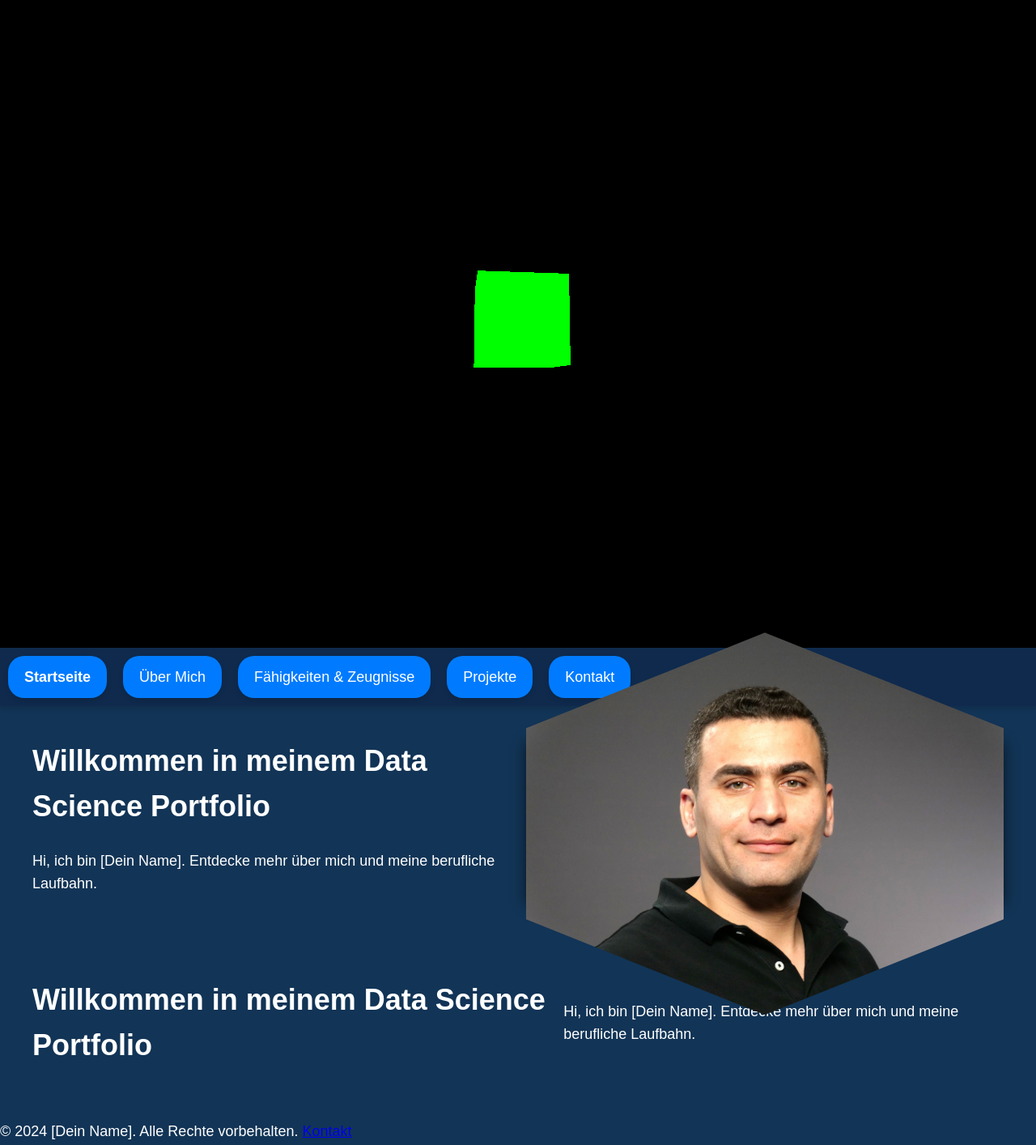
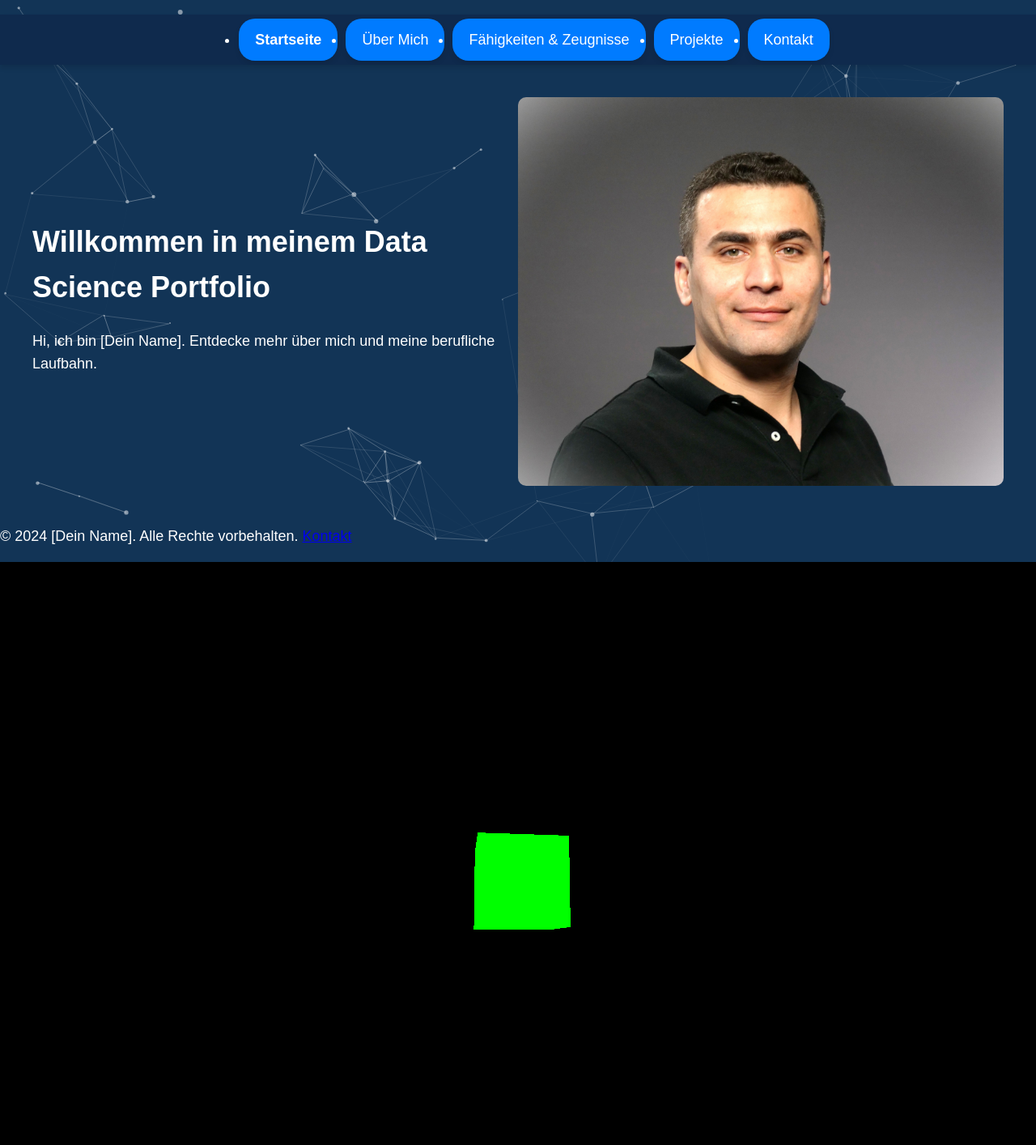
Before and after one commit to al-alo/Portfolio, a plain HTML site: page index.html in a window 1280 px wide. Shown: the whole page at 81% size. Drawn offline with nearby package versions, Linux system fonts and the light colour scheme.

Commit message:
Add files via upload

```diff
--- a/index.html
+++ b/index.html
@@ -1,28 +1,22 @@
 <!DOCTYPE html>
 <html lang="de">
 <head>
-    <script src="https://threejs.org/build/three.min.js"></script>
-    <!-- Particles.js Bibliothek hinzugefügt -->
-    <script src="https://cdn.jsdelivr.net/particles.js/2.0.0/particles.min.js"></script>
     <meta charset="UTF-8">
     <meta name="viewport" content="width=device-width, initial-scale=1">
     <title>Willkommen in meinem Data Science Portfolio</title>
+    <script src="https://threejs.org/build/three.min.js"></script>
+    <script src="https://cdn.jsdelivr.net/particles.js/2.0.0/particles.min.js"></script>
     <style>
         :root {
-            /* Haupt- und Akzentfarben */
-            --bg-body: #123456; /* Dunkelblau als Haupt-Hintergrundfarbe */
-            --bg-body2: #0f2a4d; /* Eine dunklere Variante für Akzente */
-            --accent: #007bff; /* Helles Blau für Akzente */
-            --text-color: #ffffff; /* Weiß für Text */
-            --btn-bg: var(--accent); /* Akzentfarbe für Buttons */
-            --btn-text: var(--text-color); /* Textfarbe für Buttons */
-            --btn-hover-bg: #0056b3; /* Dunklere Schattierung für Hover-Zustand */
-
-            /* Text- und Schattenstile */
+            --bg-body: #123456;
+            --bg-body2: #0f2a4d;
+            --accent: #007bff;
+            --text-color: #ffffff;
+            --btn-bg: var(--accent);
+            --btn-text: var(--text-color);
+            --btn-hover-bg: #0056b3;
             --text-shadow: 2px 2px 2px rgba(0, 0, 0, 0.2);
             --box-shadow: 0 4px 6px rgba(0, 0, 0, 0.1);
-
-            /* Schriftarten */
             --font-main: 'Arial', sans-serif;
             --font-title: 'Verdana', sans-serif;
         }
@@ -37,42 +31,47 @@
             line-height: 1.56;
         }
 
-        /* Stil für die Navigationsleiste */
         nav {
             background-color: var(--bg-body2);
             box-shadow: var(--box-shadow);
         }
 
         nav ul {
-            list-style-type: none;
-            margin: 0;
-            padding: 0;
-            overflow: hidden;
             display: flex;
+            flex-wrap: wrap; /* Ermöglicht das Umbruch der Buttons */
+            justify-content: center; /* Zentriert die Buttons horizontal */
         }
 
         nav ul li {
-            margin: 10px;
+            margin: 5px; /* Einheitlicher Abstand rund um die Buttons */
         }
 
         nav ul li a {
-            display: block;
+            display: inline-block;
+            font-size: 1em;
+            padding: 10px 15px;
+            border-radius: 20px;
+            text-decoration: none;
             color: var(--text-color);
-            text-align: center;
-            padding: 12px 20px;
-            text-decoration: none;
-            border-radius: 20px;
             background-color: var(--accent);
             box-shadow: var(--box-shadow);
             transition: background-color 0.3s ease;
+            /* Begrenze die maximale Breite der Buttons, um übermäßige Dehnung zu vermeiden */
+            max-width: 260px; /* Oder ein Wert, der gut aussieht */
+            white-space: nowrap; /* Verhindert das Umbrechen von Text im Button */
         }
 
+
+
         nav ul li a:hover, nav ul li a:focus {
+            font-size: 1em; /* Ausgangsgröße für Desktop-Ansicht */
+            padding: 12px 20px; /* Ursprüngliche Padding-Werte */
             background-color: var(--btn-hover-bg);
             text-shadow: var(--text-shadow);
+            padding: 12px 20px; /* Ursprüngliche Padding-Werte */
+            border-radius: 20px; /* Abgerundete Ecken der Buttons */
         }
 
-        /* Hauptinhalt */
         main {
             display: flex;
             justify-content: space-between;
@@ -82,19 +81,8 @@
             margin: 20px auto;
         }
 
-        .content {
+        .content, .profile-pic {
             flex-basis: 50%;
-            padding-right: 20px;
-        }
-
-        .content h1 {
-            margin-top: 0;
-        }
-
-        .profile-pic {
-            flex-basis: 50%;
-            display: flex;
-            justify-content: center;
         }
 
         .profile-pic img {
@@ -103,7 +91,6 @@
             border-radius: 10px;
         }
 
-        /* Particles.js Container */
         #particles-js {
             position: fixed;
             width: 100%;
@@ -113,108 +100,115 @@
             left: 0;
         }
 
+       /* Media Query für kleine Bildschirme, z.B. Handys */
+        @media only screen and (max-width: 600px) {
+            nav ul li a {
+                padding: 8px 10px; /* Geringeres Padding */
+                font-size: 0.8em; /* Kleinere Schriftgröße */
+                border-radius: 15px; /* Kleinere Ecken */
+                /* Eine maximale Breite setzen, um zu verhindern, dass die Buttons zu breit werden */
+                max-width: 160px; /* Oder ein Wert, der auf kleinen Bildschirmen gut aussieht */
+            }
 
-        .profile-pic {
-            /* Die Größe des Containers festlegen */
-            width: 100px; /* oder eine andere Größe nach Wahl */
-            height: 200px; /* oder eine andere Größe nach Wahl */
+            .content, .profile-pic {
+                flex-basis: 100%;
+                padding: 10px;
+            }
+        }
+        /* Media Query für mittlere Bildschirme, z.B. Tablets */
+        @media only screen and (min-width: 601px) and (max-width: 1024px) {
+            nav ul li a {
+                font-size: 0.8em; /* Angepasste Schriftgröße für Tablets */
+                margin: 2px 0; /* Leicht verringerte Margin für Tablets */
+                padding: 10px 15px; /* Angepasstes Padding für Tablets */
+                border-radius: 15px; /* Angepasste Abrundung der Ecken für mittelgroße Buttons */
+            }
 
-            /* Ein Farbverlauf oder eine feste Farbe für den Hintergrund */
-            background: linear-gradient(145deg, cyan, blue);
-
-            /* Der Schatten um das gesamte Element */
-            box-shadow: 0 0 15px rgba(0, 0, 0, 0.6);
-
-            /* Andere Stile für Ausrichtung/Zentrierung */
-            display: flex;
-            justify-content: center;
-            align-items: center;
-            margin: auto;
+            /* ... */
         }
 
-        .profile-pic img {
-            /* Größenanpassung des Bildes, um den Container zu füllen */
-            width: 100%;
-            height: auto;
-            display: block; /* Dies entfernt zusätzlichen Platz/Zeilen */
-            object-fit: cover; /* Sorgt für die Abdeckung des Containers ohne Verzerrung */
-
-            /* Die Clip-Path-Form */
-            clip-path: polygon(50% 0%, 100% 25%, 100% 75%, 50% 100%, 0% 75%, 0% 25%);
+        /* Optional: Media Query für große Bildschirme */
+        @media only screen and (min-width: 1025px) {
+            nav ul li a {
+                font-size: 1em; /* Zurück zur Basis-Schriftgröße */
+                padding: 12px 20px; /* Zurück zum ursprünglichen Padding */
+                border-radius: 20px; /* Zurück zur ursprünglichen Abrundung der Ecken */
+            }
+            /* Anpassungen für andere Elemente können hier eingefügt werden */
         }
-
-        /* Media Query für Handys */
-        @media only screen and (max-width: 600px) {
-            /* Stile für Geräte mit einer maximalen Bildschirmbreite von 600px (z. B. Smartphones) */
-            .content, .profile-pic {
-                flex-basis: 100%;
-                padding: 10px; /* Zusätzlicher Platz für kleinere Bildschirme */
-            }
-        }
-
-        /* Media Query für Tablets */
-        @media only screen and (min-width: 601px) and (max-width: 1024px) {
-            /* Stile für Geräte mit einer Bildschirmbreite zwischen 601px und 1024px (z. B. Tablets) */
-            .content, .profile-pic {
-                flex-basis: 50%;
-                padding: 20px; /* Zusätzlicher Platz für Tablet-Bildschirme */
-            }
-        }
-
-
-
-
-
-
     </style>
 </head>
 <body>
     <div id="particles-js"></div>
+    <nav>
+        <ul>
+            <li><a href="index.html"><strong>Startseite</strong></a></li>
+            <li><a href="ueber-mich.html">Über Mich</a></li>
+            <li><a href="faehigkeiten.html">Fähigkeiten & Zeugnisse</a></li>
+            <li><a href="projekte.html">Projekte</a></li>
+            <li><a href="kontakt.html">Kontakt</a></li>
+        </ul>
+    </nav>
+    <main>
+        <div class="content">
+            <h1>Willkommen in meinem Data Science Portfolio</h1>
+            <p>Hi, ich bin [Dein Name]. Entdecke mehr über mich und meine berufliche Laufbahn.</p>
+            <!-- Weitere Inhalte ... -->
+        </div>
+        <div class="profile-pic">
+            <img src="Foto/1.JPG" alt="Ein repräsentatives Bild von dir">
+        </div>
+    </main>
+    <footer>
+        <p>&copy; 2024 [Dein Name]. Alle Rechte vorbehalten. <a href="kontakt.html">Kontakt</a></p>
+    </footer>
+
     <script>
         var scene = new THREE.Scene();
-        var camera = new THREE.PerspectiveCamera(75, window.innerWidth/window.innerHeight, 0.1, 1000);
+        var camera = new THREE.PerspectiveCamera(75, window.innerWidth / window.innerHeight, 0.1, 1000);
         var renderer = new THREE.WebGLRenderer();
         renderer.setSize(window.innerWidth, window.innerHeight);
         document.body.appendChild(renderer.domElement);
 
         var geometry = new THREE.BoxGeometry();
-        var material = new THREE.MeshBasicMaterial({ color: 0x00ff00 });
+        var material = new THREE.MeshBasicMaterial({color: 0x00ff00});
         var cube = new THREE.Mesh(geometry, material);
         scene.add(cube);
 
         camera.position.z = 5;
 
-        var animate = function () {
+        function animate() {
             requestAnimationFrame(animate);
+
             cube.rotation.x += 0.01;
             cube.rotation.y += 0.01;
+
             renderer.render(scene, camera);
-        };
+        }
 
         animate();
     </script>
 
-    <!-- Particles.js Konfiguration und Initialisierung -->
     <script>
         particlesJS('particles-js', {
             particles: {
-                number: { value: 50, density: { enable: true, value_area: 800 } },
-                color: { value: "#ffffff" },
+                number: {value: 50, density: {enable: true, value_area: 800}},
+                color: {value: "#ffffff"},
                 shape: {
                     type: "circle",
-                    stroke: { width: 0, color: "#000000" },
-                    polygon: { nb_sides: 5 },
-                    image: { src: "img/github.svg", width: 100, height: 100 }
+                    stroke: {width: 0, color: "#000000"},
+                    polygon: {nb_sides: 5},
+                    image: {src: "img/github.svg", width: 100, height: 100}
                 },
                 opacity: {
                     value: 0.5,
                     random: false,
-                    anim: { enable: false, speed: 1, opacity_min: 0.1, sync: false }
+                    anim: {enable: false, speed: 1, opacity_min: 0.1, sync: false}
                 },
                 size: {
                     value: 3,
                     random: true,
-                    anim: { enable: false, speed: 40, size_min: 0.1, sync: false }
+                    anim: {enable: false, speed: 40, size_min: 0.1, sync: false}
                 },
                 line_linked: {
                     enable: true,
@@ -231,59 +225,26 @@
                     straight: false,
                     out_mode: "out",
                     bounce: false,
-                    attract: { enable: false, rotateX: 600, rotateY: 1200 }
+                    attract: {enable: false, rotateX: 600, rotateY: 1200}
                 }
             },
             interactivity: {
                 detect_on: "canvas",
                 events: {
-                    onhover: { enable: true, mode: "repulse" },
-                    onclick: { enable: true, mode: "push" },
+                    onhover: {enable: true, mode: "repulse"},
+                    onclick: {enable: true, mode: "push"},
                     resize: true
                 },
                 modes: {
-                    grab: { distance: 400, line_linked: { opacity: 1 } },
-                    bubble: { distance: 400, size: 40, duration: 2, opacity: 8, speed: 3 },
-                    repulse: { distance: 200, duration: 0.4 },
-                    push: { particles_nb: 4 },
-                    remove: { particles_nb: 2 }
+                    grab: {distance: 400, line_linked: {opacity: 1}},
+                    bubble: {distance: 400, size: 40, duration: 2, opacity: 8, speed: 3},
+                    repulse: {distance: 200, duration: 0.4},
+                    push: {particles_nb: 4},
+                    remove: {particles_nb: 2}
                 }
             },
             retina_detect: true
         });
     </script>
-
-
-<nav>
-    <ul>
-        <li><a href="index.html"><strong>Startseite</strong></a></li>
-        <li><a href="ueber-mich.html">Über Mich</a></li>
-        <li><a href="faehigkeiten.html">Fähigkeiten & Zeugnisse</a></li>
-        <li><a href="projekte.html">Projekte</a></li>
-        <li><a href="kontakt.html">Kontakt</a></li>
-    </ul>
-</nav>
-<main>
-        <div class="content">
-            <h1>Willkommen in meinem Data Science Portfolio</h1>
-            <p>Hi, ich bin [Dein Name]. Entdecke mehr über mich und meine berufliche Laufbahn.</p>
-            <!-- Weitere Inhalte ... -->
-        </div>
-        <div class="profile-pic">
-            <img src="Foto/1.JPG" alt="Ein repräsentatives Bild von dir">
-        </div>
-
-    </main>
-<main>
-    <h1>Willkommen in meinem Data Science Portfolio</h1>
-    <p>Hi, ich bin [Dein Name]. Entdecke mehr über mich und meine berufliche Laufbahn.</p>
-    <!-- Weitere Inhalte ... -->
-</main>
-
-
-<footer>
-    <p>&copy; 2024 [Dein Name]. Alle Rechte vorbehalten. <a href="kontakt.html">Kontakt</a></p>
-</footer>
-
 </body>
 </html>
```
